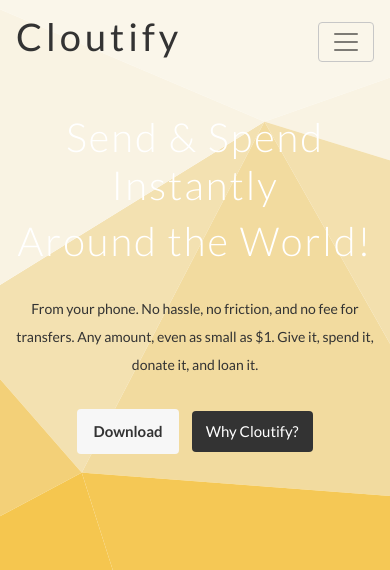
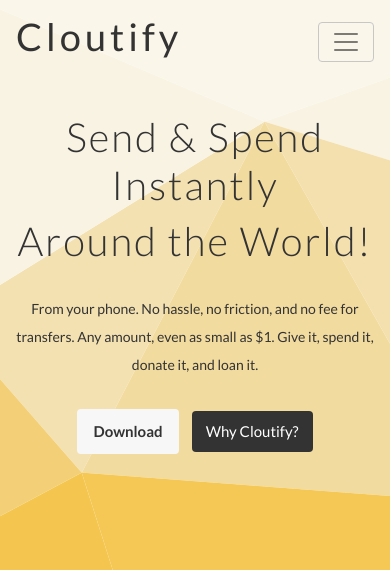
Before and after one commit to openwhalereef/cloutifynetwork, a plain HTML site: page index.html in a window 390 px wide. Shown: the top 570 px of the page. Drawn offline with Linux system fonts and the light colour scheme.

Commit message:
modify color for intro header on mobile to grey

```diff
--- a/css/style.css
+++ b/css/style.css
@@ -786,7 +786,7 @@ html {
 }
 @media screen and (max-width: 800px) {
   .fh5co-hero-inner > h1 {
-    color: #fff;
+    color: #333333;
     font-weight: 300;
     font-size: 45px;
     letter-spacing: 2px;
```
